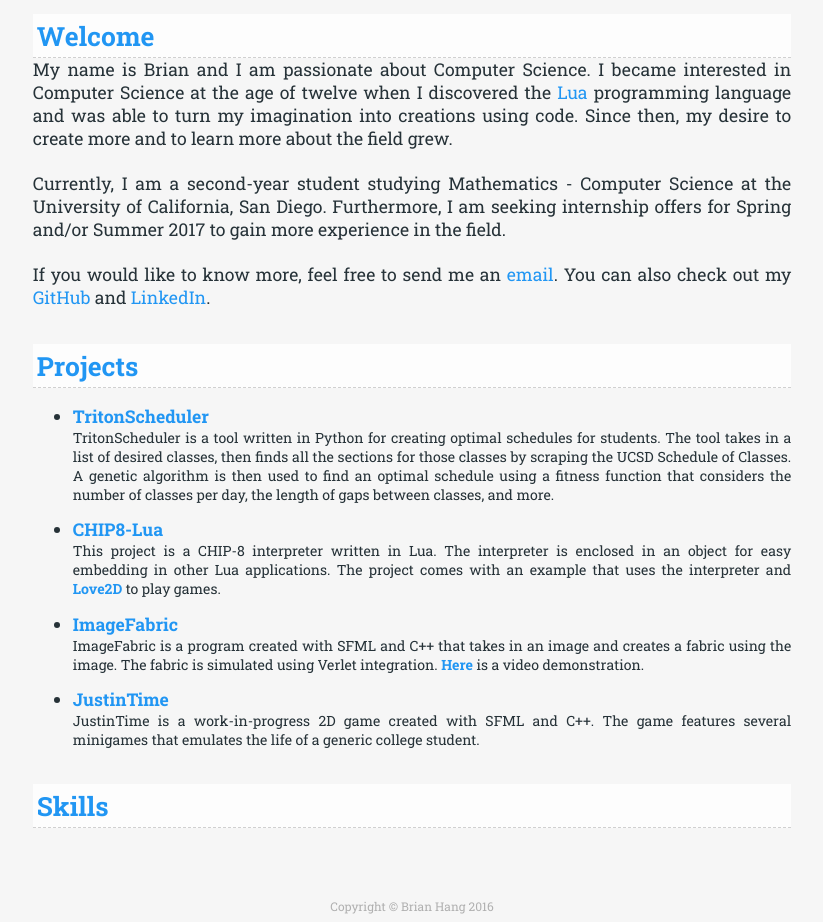
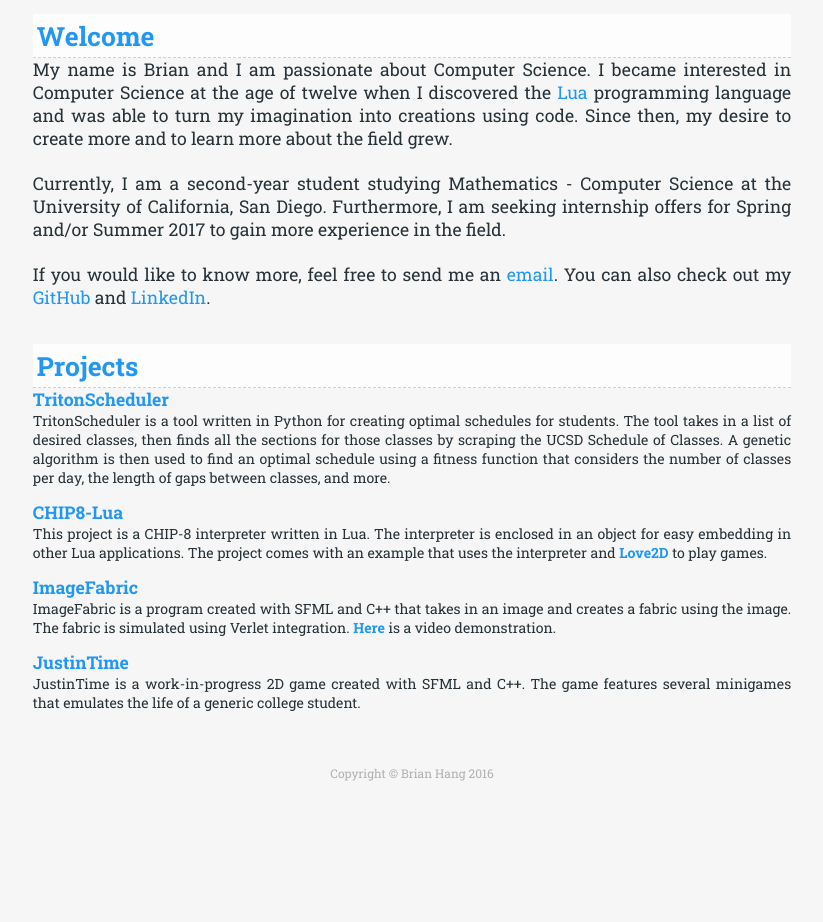
Before and after one commit to brianhang/brianhang.github.io, a plain HTML site: page index.html in a window 1280 px wide. Shown: the part 161-1083 px from the top of the page, without its empty margins (228-1051 px from the left). After the commit the page ends 950 px from the top, so only its background shows below. Drawn offline with Linux system fonts and the light colour scheme.

Commit message:
Removed skills section

```diff
--- a/index.html
+++ b/index.html
@@ -70,9 +70,6 @@
                     </li>
                 </ul>
             </section>
-            <section id="skills">
-                <h1><a href="#skills">Skills</a></h1>
-            </section>
         </div>
         <div id="copyright">
             Copyright &copy; Brian Hang 2016
--- a/style.css
+++ b/style.css
@@ -63,6 +63,12 @@
     margin-bottom: -1em;
 }
 
+#projectList {
+    list-style: none;
+    padding-left: 0;
+    margin-top: 0;
+}
+
 #projectList a {
     font-weight: 700;
 }
```
